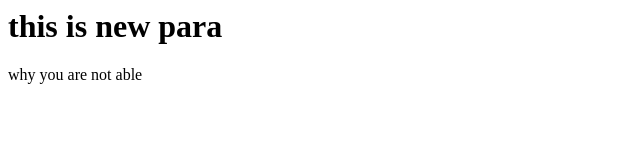
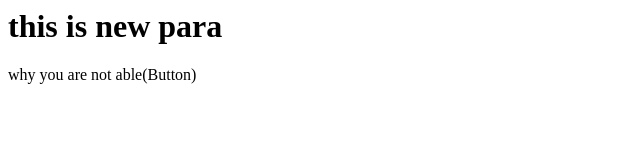
Before and after one commit to vishaljhode/LocalRepo, a plain HTML site: page index.html in a window 1280 px wide. Shown: the full height of the page, 0-640 px from the left. Drawn offline with Linux system fonts and the light colour scheme.

```diff
--- a/index.html
+++ b/index.html
@@ -1,2 +1,2 @@
 <h1>this is new para</h1>
-<p>why you are not able</p>
+<p>why you are not able(Button)</p>
```
